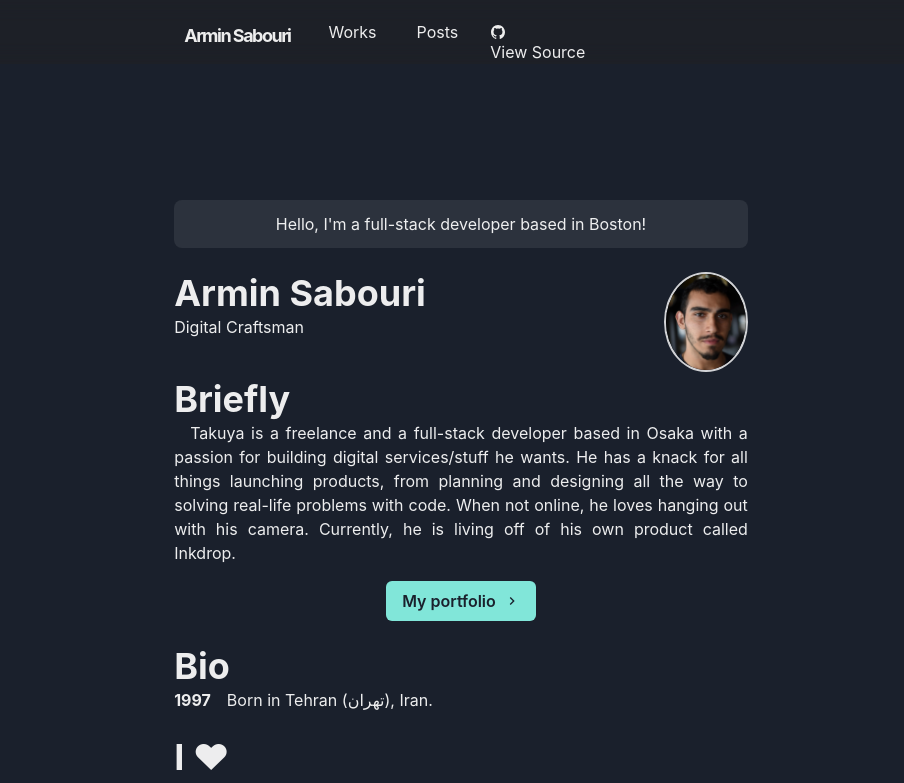
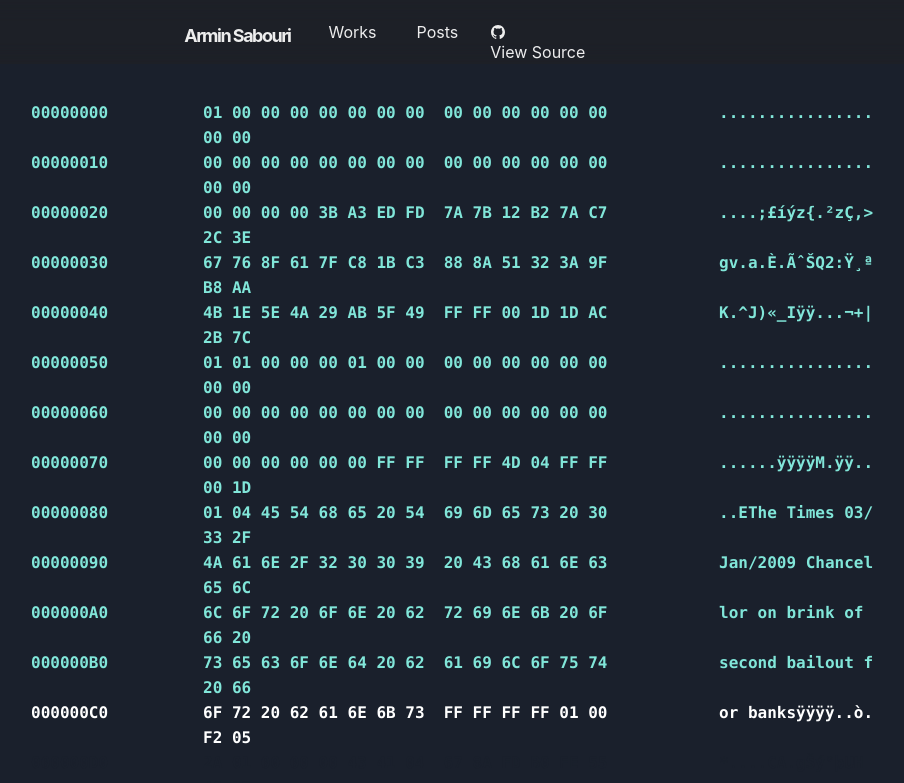
Before and after one commit to arminsabouri/armins88.github.io, a Next.js app: page / in a window 1280 px wide. Shown: the top 783 px of the page, without its empty margins (179-1083 px from the left). Built offline with nearby package versions, Linux system fonts and the light colour scheme.

Commit message:
Splash gensis block component

```diff
--- /dev/null
+++ b/components/fonts.js
@@ -0,0 +1,6 @@
+const Fonts = () => (
+  <style jsx global>{`
+    @import url('https://fonts.googleapis.com/css2?family=M+PLUS+Rounded+1c:wght@300;700&display=swap');
+  `}</style>
+)
+export default Fonts
--- /dev/null
+++ b/components/hexMatrix.js
@@ -0,0 +1,162 @@
+import { Text, Stack, Flex, Center, Spacer } from '@chakra-ui/react'
+import { useState, useEffect } from 'react'
+
+const genesisHexDump = [
+  [
+    ['00000000'],
+    ['01 00 00 00 00 00 00 00'],
+    ['00 00 00 00 00 00 00 00'],
+    ['................']
+  ],
+  [
+    ['00000010'],
+    ['00 00 00 00 00 00 00 00'],
+    ['00 00 00 00 00 00 00 00'],
+    [' ................']
+  ],
+  [
+    ['00000020'],
+    ['00 00 00 00 3B A3 ED FD'],
+    ['7A 7B 12 B2 7A C7 2C 3E'],
+    [' ....;£íýz{.²zÇ,>']
+  ],
+  [
+    ['00000030'],
+    ['67 76 8F 61 7F C8 1B C3'],
+    ['88 8A 51 32 3A 9F B8 AA'],
+    [' gv.a.È.ÃˆŠQ2:Ÿ¸ª']
+  ],
+  [
+    ['00000040'],
+    ['4B 1E 5E 4A 29 AB 5F 49'],
+    ['FF FF 00 1D 1D AC 2B 7C'],
+    [' K.^J)«_Iÿÿ...¬+|']
+  ],
+  [
+    ['00000050'],
+    ['01 01 00 00 00 01 00 00'],
+    ['00 00 00 00 00 00 00 00'],
+    [' ................']
+  ],
+  [
+    ['00000060'],
+    ['00 00 00 00 00 00 00 00'],
+    ['00 00 00 00 00 00 00 00'],
+    [' ................']
+  ],
+  [
+    ['00000070'],
+    ['00 00 00 00 00 00 FF FF'],
+    ['FF FF 4D 04 FF FF 00 1D'],
+    [' ......ÿÿÿÿM.ÿÿ..']
+  ],
+  [
+    ['00000080'],
+    ['01 04 45 54 68 65 20 54'],
+    ['69 6D 65 73 20 30 33 2F'],
+    [' ..EThe Times 03/']
+  ],
+  [
+    ['00000090'],
+    ['4A 61 6E 2F 32 30 30 39'],
+    ['20 43 68 61 6E 63 65 6C'],
+    [' Jan/2009 Chancel']
+  ],
+  [
+    ['000000A0'],
+    ['6C 6F 72 20 6F 6E 20 62'],
+    ['72 69 6E 6B 20 6F 66 20'],
+    [' lor on brink of ']
+  ],
+  [
+    ['000000B0'],
+    ['73 65 63 6F 6E 64 20 62'],
+    ['61 69 6C 6F 75 74 20 66'],
+    [' second bailout f']
+  ],
+  [
+    ['000000C0'],
+    ['6F 72 20 62 61 6E 6B 73'],
+    ['FF FF FF FF 01 00 F2 05'],
+    [' or banksÿÿÿÿ..ò.']
+  ],
+  [
+    ['000000D0'],
+    ['2A 01 00 00 00 43 41 04'],
+    ['67 8A FD B0 FE 55 48 27'],
+    ['*....CA.gŠý°þUH']
+  ],
+  [
+    ['000000E0'],
+    ['19 67 F1 A6 71 30 B7 10'],
+    ['5C D6 A8 28 E0 39 09 A6'],
+    [' .gñ¦q0·.Ö¨(à9.¦']
+  ],
+  [
+    ['000000F0'],
+    ['79 62 E0 EA 1F 61 DE B6'],
+    ['49 F6 BC 3F 4C EF 38 C4'],
+    [' ybàê.aÞ¶Iö¼?Lï8Ä']
+  ],
+  [
+    ['00000100'],
+    ['F3 55 04 E5 1E C1 12 DE']['5C 38 4D F7 BA 0B 8D 57'],
+    [' óU.å.Á.Þ8M÷º..W']
+  ],
+  [
+    ['00000110'],
+    ['8A 4C 70 2B 6B F1 1D 5F'],
+    ['AC 00 00 00 00'],
+    ['ŠLp+kñ._¬....']
+  ]
+]
+const Hexdump = () => {
+  const [whiteTextCount, setWhiteTextCount] = useState(0)
+  const [blackTextCount, setBlackTextCount] = useState(1)
+
+  useEffect(() => {
+    const intervalTime = 100 //ms
+    const interval = setInterval(() => {
+      if (whiteTextCount > genesisHexDump.length + 25) {
+        setBlackTextCount(1)
+        setWhiteTextCount(0)
+      } else {
+        setBlackTextCount(blackTextCount + 1)
+        setWhiteTextCount(whiteTextCount + 1)
+      }
+      // setCount(count + 1)
+    }, intervalTime)
+    return () => clearInterval(interval)
+  }, [whiteTextCount, blackTextCount])
+
+  const rowColor = index => {
+    if (index === blackTextCount) {
+      return '#1A202C'
+    } else if (index === whiteTextCount) {
+      return 'white'
+    }
+    return '#81E6D9'
+  }
+
+  return (
+    <Stack w="75%" p="50px" spacing={0} mt="50px">
+      {genesisHexDump.map((hexLine, i) => (
+        <Flex color={rowColor(i)} key={i} fontWeight="900">
+          <Text w="20%">
+            <code>{hexLine[0]}</code>
+          </Text>
+          <Text w="50%">
+            <code>{hexLine[1]}</code>
+            &nbsp;&nbsp;&nbsp;&nbsp;&nbsp;&nbsp;
+            <code>{hexLine[2]}</code>
+          </Text>
+          <Spacer />
+          <Text w="20%">
+            <code>{hexLine[3]}</code>
+          </Text>
+        </Flex>
+      ))}
+    </Stack>
+  )
+}
+export default Hexdump
--- a/layouts/main.js
+++ b/layouts/main.js
@@ -1,7 +1,7 @@
 import Head from 'next/head'
-import { Box, Container } from '@chakra-ui/react'
+import { Box, Container, Center } from '@chakra-ui/react'
 import NavBar from '../components/navbar'
-
+import HexMatrix from '../components/hexMatrix'
 const Main = ({ children, router }) => {
   return (
     <Box as="main" pb={8}>
@@ -19,7 +19,10 @@ const Main = ({ children, router }) => {
         <meta property="og:type" content="website" />
       </Head>
       <NavBar />
-      <Container maxW="container.md" pt={200}>
+      <Center>
+        <HexMatrix />
+      </Center>
+      <Container maxW="container.md" pt={50}>
         {children}
       </Container>
     </Box>
--- a/pages/_app.js
+++ b/pages/_app.js
@@ -1,9 +1,11 @@
 const { ChakraProvider } = require('@chakra-ui/react')
 import Layout from '../layouts/main'
+import Fonts from '../components/fonts'
 
 const Website = ({ Component, pageProps, router }) => {
   return (
     <ChakraProvider>
+      <Fonts />
       <Layout router={router}>
         <Component {...pageProps} key={router.route} />
       </Layout>
--- a/pages/index.js
+++ b/pages/index.js
@@ -30,7 +30,10 @@ export default function Home() {
           <Heading as="h2" variant="page-title">
             Armin Sabouri
           </Heading>
-          <p>Digital Craftsman</p>
+          <p>
+            Digital Craftsman&nbsp;/&nbsp;Bitcoiner&nbsp;/&nbsp;Hardware
+            Enthusiast&nbsp;/&nbsp;Lifter
+          </p>
         </Box>
         <Box
           flexShrink={0}
```
